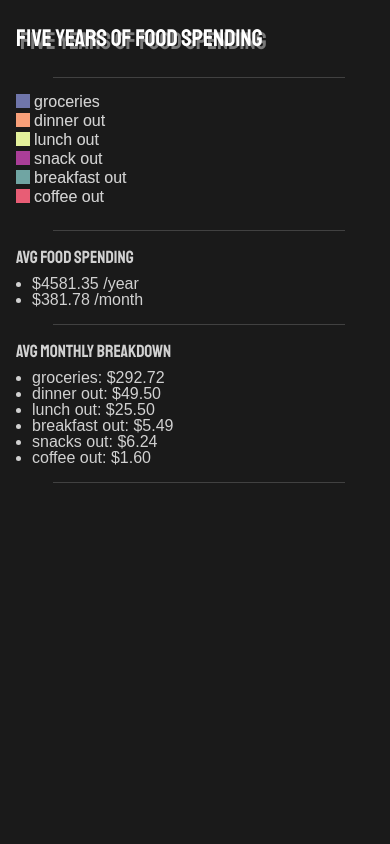
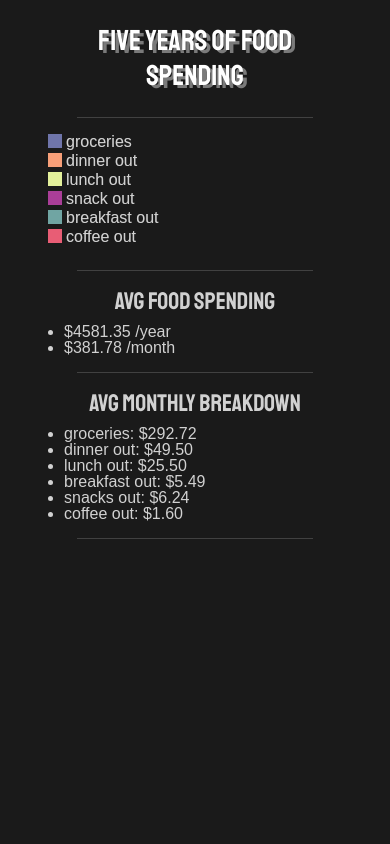
Before and after one commit to snphillips/food-spending, a React (Create React App) app: page / in a window 390 px wide. Shown: the top 844 px of the page. Built offline with nearby package versions, Linux system fonts and the light colour scheme; a web font is replaced by a local one.

Commit message:
lint code & media query css

```diff
--- a/src/App.js
+++ b/src/App.js
@@ -490,27 +490,26 @@ export default class App extends Component {
     // ==================================
       .on("mousemove", (d) => {
 
+        // figuring out THIS month's total spending
         let totalMonthlySpendingThisMonth = (d.data.groceries + d.data.dinner + d.data.lunch
           + d.data.breakfast + d.data.snack + d.data.coffee).toFixed(2)
         this.setState({totalMonthlySpendingThisMonth: totalMonthlySpendingThisMonth})
 
-      // let averagePercentHigerOrLower = ((this.state.totalMonthlySpendingThisMonth/this.state.monthlyAverageTotal) * 100).toFixed(0)
+        // Figuring out the percent that this month's spending is higher or lower than average
+        // Math.abs makes negative numbers positive
         let averagePercentHigerOrLower = Math.abs(
           ((this.state.totalMonthlySpendingThisMonth - this.state.monthlyAverageTotal)/
           this.state.monthlyAverageTotal * 100).toFixed(0)
         )
+        this.setState({averagePercentHigerOrLower: averagePercentHigerOrLower})
 
-
-      this.setState({averagePercentHigerOrLower: averagePercentHigerOrLower})
-      console.log("this month:", this.state.totalMonthlySpendingThisMonth, "monthly average:", this.state.monthlyAverageTotal)
-
-
+        // This changes the wording of the tooltip language
         if (this.state.totalMonthlySpendingThisMonth > this.state.monthlyAverageTotal) {
-        this.setState({higherOrLower:'higher'})
+          this.setState({higherOrLower:'higher than'})
           console.log(this.state.higherOrLower)
 
         } else if (this.state.totalMonthlySpendingThisMonth < this.state.monthlyAverageTotal) {
-        this.setState({higherOrLower:'lower'})
+          this.setState({higherOrLower:'lower than'})
           console.log(this.state.higherOrLower)
 
         } else {
@@ -527,10 +526,13 @@ export default class App extends Component {
            <h4>$${(d[1] - d[0]).toFixed(2)}</h4>
            <p>Total Monthly Spending: $${this.state.totalMonthlySpendingThisMonth}</br>
 
-               This is ${this.state.averagePercentHigerOrLower}% ${this.state.higherOrLower} than average monthly spending.
+           This month had ${this.state.averagePercentHigerOrLower}% ${this.state.higherOrLower} average monthly spending.
            <hr/>
            <p id="comment">${d.data.comment}</p>
            `)
+
+
+
       })
 
     // ==================================
@@ -541,7 +543,7 @@ export default class App extends Component {
 
     // ==================================
     // Adding the left side label
-    // (no label needed on bottom...too obvious)
+    // (no label needed on bottom)
     // ==================================
     // left side label
       svg.append('text')
--- a/src/index.css
+++ b/src/index.css
@@ -70,18 +70,14 @@ hr {
 
 ul {
   font-size: 100%;
-  /*list-style-position: inside;*/
   margin-left: 0;
   padding-left: 1rem;
-  /*list-style-type: none;*/
 }
 
 li {
   line-height: 1rem;
   padding-left: 0;
 }
-
-
 
 
 /* ===================================
@@ -92,9 +88,7 @@ svg#chart {
   /* see svg with viewBox in Chart.js */
   height: 100%;
   width: 100%;
-  /*max-width: 1500px;*/
   padding: 0 0 2rem 0;
-  /*border: 1px solid red;*/
 }
 
 .axis--x path {
@@ -124,7 +118,7 @@ Chart Tooltip
 .tool-tip {
   font-size: 90%;
   position: absolute;
-  background-color: rgba(0, 0, 0, .85);
+  background-color: rgba(0, 0, 0, .95);
   /*border-radius: 5px;*/
   border: 1px solid rgba(255, 255, 255, .20);
   padding: 14px;
@@ -156,3 +150,26 @@ footer {
   right: 2rem;
   bottom: .5rem;
 }
+
+
+/* SMALL ********************/
+@media screen and (max-width: 600px) {
+
+  .sidebar {
+    padding: 1.5rem 3rem 0 3rem;
+}
+
+  h1#header {
+    font-size: 180%;
+    text-align: center;
+    /*margin: 0 0 1.5rem 0;*/
+  }
+
+  h2 {
+    font-size: 150%;
+    text-align: center;
+  }
+
+
+
+}
```
Also changed, not shown: src/data/comments.csv. Lines whose indentation alone changed are shown as unchanged.
